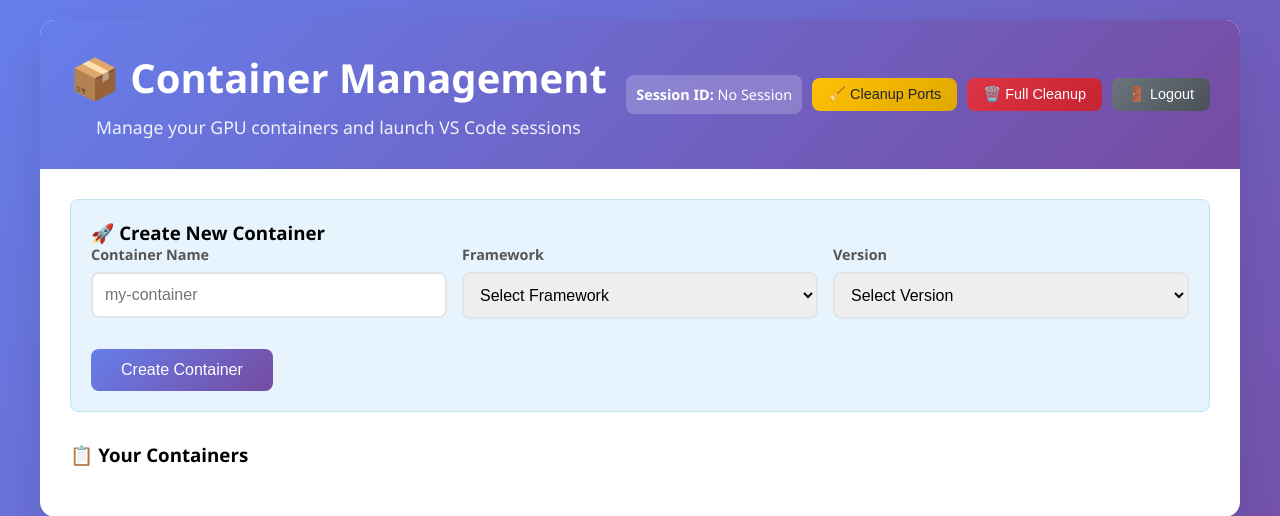
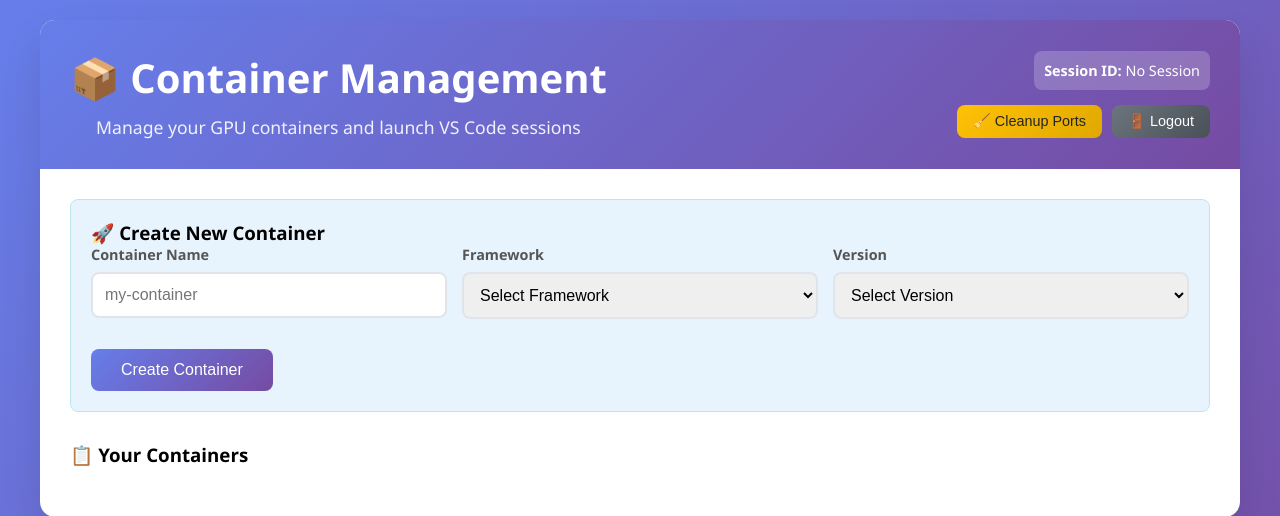
Before and after one commit to nimathing2052/HGPU, a Flask app: page /containers in a window 1280 px wide. Shown: the top 516 px of the page. Run offline with Flask 3, Linux system fonts and the light colour scheme.

Commit message:
Added container creation load animation, gpu slection, fixed session id layout

```diff
--- a/app.py
+++ b/app.py
@@ -817,6 +817,11 @@ def launch_jupyter():
 
     print(f"✅ Found available local port: {local_port}")
 
+    # Find optimal GPU based on availability
+    print(f"🎯 Selecting optimal GPU based on availability...")
+    optimal_gpu = manager.find_least_loaded_gpu()
+    print(f"✅ Selected GPU {optimal_gpu} based on lowest utilization")
+
     # Start Jupyter in container with proper workflow
     print(f"🚀 Launching Jupyter for container: {container_name}")
     success, message, token, meta = manager.start_jupyter(container_name, 0)
@@ -843,7 +848,8 @@ def launch_jupyter():
         'jupyter_url': jupyter_url,
         'local_port': local_port,
         'container_name': container_name,
-        'token': token  # Will be None if auth disabled
+        'token': token,  # Will be None if auth disabled
+        'selected_gpu': optimal_gpu  # Add the selected GPU information
     })
 
 def parse_container_list(mlc_output):
@@ -1154,37 +1160,7 @@ def check_ports():
             'message': f'Error checking ports: {str(e)}'
         })
 
-@app.route('/full-cleanup', methods=['POST'])
-def full_cleanup():
-    """Clean up everything - ports, tunnels, and sessions"""
-    try:
-        print(f"🧹 Full cleanup requested...")
 
-        # Clean up all active sessions
-        for session_id, session in list(active_sessions.items()):
-            try:
-                manager = session['manager']
-                manager.cleanup()
-                print(f"✅ Cleaned up session {session_id}")
-            except Exception as e:
-                print(f"⚠️ Error cleaning up session {session_id}: {e}")
-
-        # Clear all sessions
-        active_sessions.clear()
-
-        # Run global port cleanup
-        cleanup_all_ports()
-
-        return jsonify({
-            'success': True,
-            'message': 'Full cleanup completed - all sessions and ports cleared'
-        })
-
-    except Exception as e:
-        return jsonify({
-            'success': False,
-            'message': f'Error during full cleanup: {str(e)}'
-        })
 
 if __name__ == '__main__':
     # Clean up any expired sessions on startup
--- a/templates/containers.html
+++ b/templates/containers.html
@@ -371,8 +371,10 @@
             border-radius: 10px;
             width: 90%;
             max-width: 800px;
+            min-height: 400px;
             max-height: 90vh;
             box-shadow: 0 4px 20px rgba(0,0,0,0.3);
+            transition: height 0.3s ease;
         }
 
         .modal-header {
@@ -404,7 +406,7 @@
 
         .modal-body {
             padding: 20px;
-            max-height: 600px;
+            max-height: 70vh;
             overflow-y: auto;
         }
 
@@ -461,19 +463,18 @@
                     <h1>📦 Container Management</h1>
                     <p>Manage your GPU containers and launch VS Code sessions</p>
                 </div>
-                <div style="display: flex; gap: 10px; align-items: center;">
-                    <div id="session-info" style="background: rgba(255,255,255,0.2); padding: 10px; border-radius: 8px; font-size: 0.9em;">
+                <div style="display: flex; flex-direction: column; gap: 10px; align-items: flex-end;">
+                    <div id="session-info" style="background: rgba(255,255,255,0.2); padding: 10px; border-radius: 8px; font-size: 0.9em; margin-bottom: 5px;">
                         <strong>Session ID:</strong> <span id="session-id-display">Loading...</span>
                     </div>
+                    <div style="display: flex; gap: 10px; align-items: center;">
                         <button onclick="cleanupAllPorts()" class="btn btn-warning" style="font-size: 0.9em; padding: 8px 16px;">
                             🧹 Cleanup Ports
-                    </button>
-                    <button onclick="fullCleanup()" class="btn btn-danger" style="font-size: 0.9em; padding: 8px 16px;">
-                        🗑️ Full Cleanup
                         </button>
                         <button onclick="logout()" class="btn btn-secondary" style="font-size: 0.9em; padding: 8px 16px;">
                             🚪 Logout
                         </button>
+                    </div>
                 </div>
             </div>
         </div>
@@ -578,35 +579,7 @@
             }
         }
 
-        async function fullCleanup() {
-            if (!confirm('Are you sure you want to perform full cleanup? This will close all sessions and clear everything.')) {
-                return;
-            }
 
-            try {
-                showAlert('🗑️ Performing full cleanup...', 'info');
-
-                const response = await fetch('/full-cleanup', {
-                    method: 'POST',
-                    headers: {
-                        'Content-Type': 'application/json',
-                    }
-                });
-
-                const result = await response.json();
-
-                if (result.success) {
-                    showAlert('✅ Full cleanup completed! All sessions and ports cleared.', 'success');
-                    currentSessionId = null;
-                    showSessionInfo();
-                    loadContainers(); // Refresh container list
-                } else {
-                    showAlert('❌ Error during full cleanup: ' + result.message, 'error');
-                }
-            } catch (error) {
-                showAlert('❌ Error during full cleanup: ' + error.message, 'error');
-            }
-        }
 
         async function logout() {
             if (!confirm('Are you sure you want to logout? This will close all active sessions.')) {
@@ -688,6 +661,23 @@
             const formData = new FormData(this);
             formData.append('session_id', currentSessionId);
 
+            // Show loading state
+            const submitButton = this.querySelector('button[type="submit"]');
+            const originalText = submitButton.textContent;
+            submitButton.textContent = '⏳ Creating...';
+            submitButton.disabled = true;
+            submitButton.style.background = '#ffc107';
+
+            // Show loading animation in containers area
+            const containersContainer = document.getElementById('containers-container');
+            const originalContent = containersContainer.innerHTML;
+            containersContainer.innerHTML = `
+                <div class="loading" style="display: block;">
+                    <div class="spinner"></div>
+                    <p>Creating container...</p>
+                </div>
+            `;
+
             try {
                 const response = await fetch('/create-container', {
                     method: 'POST',
@@ -702,9 +692,18 @@
                     this.reset();
                 } else {
                     showAlert(result.message, 'error');
+                    // Restore original content on error
+                    containersContainer.innerHTML = originalContent;
                 }
             } catch (error) {
                 showAlert('Error creating container: ' + error.message, 'error');
+                // Restore original content on error
+                containersContainer.innerHTML = originalContent;
+            } finally {
+                // Restore button state
+                submitButton.textContent = originalText;
+                submitButton.disabled = false;
+                submitButton.style.background = '';
             }
         });
 
@@ -787,17 +786,20 @@
             setTimeout(() => addProgressStep('🔍 Finding container ID...', 'pending'), 3600);
             setTimeout(() => updateProgressStep('🔍 Finding container ID...', 'completed'), 4500);
 
-            setTimeout(() => addProgressStep('📁 Setting up workspace and environment...', 'pending'), 4600);
-            setTimeout(() => updateProgressStep('📁 Setting up workspace and environment...', 'completed'), 6000);
+            setTimeout(() => addProgressStep('🎯 Selecting optimal GPU based on availability...', 'pending'), 4600);
+            setTimeout(() => updateProgressStep('🎯 Selecting optimal GPU based on availability...', 'completed'), 6000);
 
-            setTimeout(() => addProgressStep('🌐 Starting Jupyter with authentication disabled...', 'pending'), 6100);
-            setTimeout(() => updateProgressStep('🌐 Starting Jupyter with authentication disabled...', 'completed'), 8000);
+            setTimeout(() => addProgressStep('📁 Setting up workspace and environment...', 'pending'), 6100);
+            setTimeout(() => updateProgressStep('📁 Setting up workspace and environment...', 'completed'), 8000);
 
-            setTimeout(() => addProgressStep('🔗 Setting up port forwarding...', 'pending'), 8100);
-            setTimeout(() => updateProgressStep('🔗 Setting up port forwarding...', 'completed'), 10000);
+            setTimeout(() => addProgressStep('🌐 Starting Jupyter with authentication disabled...', 'pending'), 8100);
+            setTimeout(() => updateProgressStep('🌐 Starting Jupyter with authentication disabled...', 'completed'), 10000);
 
-            setTimeout(() => addProgressStep('✅ Finalizing Jupyter setup...', 'pending'), 10100);
-            setTimeout(() => updateProgressStep('✅ Finalizing Jupyter setup...', 'completed'), 12000);
+            setTimeout(() => addProgressStep('🔗 Setting up port forwarding...', 'pending'), 10100);
+            setTimeout(() => updateProgressStep('🔗 Setting up port forwarding...', 'completed'), 12000);
+
+            setTimeout(() => addProgressStep('✅ Finalizing Jupyter setup...', 'pending'), 12100);
+            setTimeout(() => updateProgressStep('✅ Finalizing Jupyter setup...', 'completed'), 14000);
 
             try {
                 const response = await fetch('/launch-jupyter', {
@@ -818,6 +820,10 @@
 
                 if (result.success) {
                     const jupyterUrl = result.jupyter_url;
+                    const selectedGpu = result.selected_gpu || 0;
+
+                    // Update the GPU selection step with the actual GPU number
+                    updateProgressStep(`🎯 Selected GPU ${selectedGpu} based on lowest utilization`, 'completed');
 
                     let alertMessage = `Jupyter Notebook launched successfully! <a href="${jupyterUrl}" target="_blank" class="btn btn-success" style="margin-left: 10px;">🌐 Open Jupyter</a>`;
 
@@ -826,6 +832,7 @@
                         <strong>✅ No Authentication Required:</strong>
                         <br><small style="color: #155724;">Jupyter is running without authentication. You can access it directly!</small>
                         <br><small style="color: #155724;">💡 Tip: Create new notebooks or upload existing ones.</small>
+                        <br><small style="color: #155724;">🎯 Using GPU ${selectedGpu} (selected based on lowest utilization)</small>
                     </div>`;
 
                     showAlert(alertMessage, 'success');
@@ -838,7 +845,7 @@
             } catch (error) {
                 hideProgressModal();
                 updateProgressStep(`❌ Network Error: ${error.message}`, 'error');
-                showAlert('Error launching VS Code: ' + error.message, 'error');
+                showAlert('Error launching Jupyter: ' + error.message, 'error');
             }
         }
 
@@ -971,7 +978,7 @@
             progressSteps.innerHTML = '';
 
             // Add initial step
-            addProgressStep('🚀 Starting VS Code (code-server) launch process...', 'pending');
+            addProgressStep('🚀 Starting Jupyter launch process...', 'pending');
 
             modal.style.display = 'block';
         }
@@ -992,7 +999,22 @@
                 <div class="step-message">${message}</div>
             `;
             progressSteps.appendChild(stepDiv);
+
+            // Auto-scroll to the bottom and ensure the modal expands
             progressSteps.scrollTop = progressSteps.scrollHeight;
+
+            // Expand modal height if needed
+            const modal = document.getElementById('progressModal');
+            const modalContent = modal.querySelector('.modal-content');
+            const currentHeight = modalContent.style.height || 'auto';
+
+            // Calculate new height based on content
+            const stepsHeight = progressSteps.scrollHeight;
+            const minHeight = 400; // Minimum height
+            const newHeight = Math.max(minHeight, stepsHeight + 150); // Add padding
+
+            modalContent.style.height = newHeight + 'px';
+            modalContent.style.maxHeight = '90vh'; // Ensure it doesn't exceed viewport
         }
 
         function updateProgressStep(message, status) {
@@ -1013,7 +1035,7 @@
     <div id="progressModal" class="modal">
         <div class="modal-content">
             <div class="modal-header">
-                <h3>🚀 Launching VS Code (code-server)</h3>
+                <h3>🚀 Launching Jupyter</h3>
                 <span class="close" onclick="hideProgressModal()">&times;</span>
             </div>
             <div class="modal-body">
```
Lines whose indentation alone changed are shown as unchanged.
